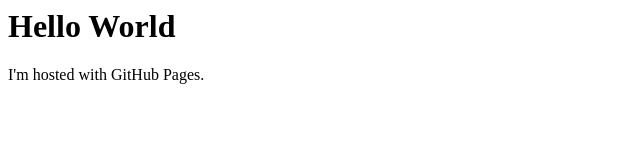
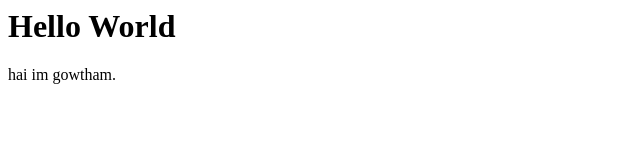
Before and after one commit to Gowtha-dev/gowtha-dev.github.io, a plain HTML site: page index.html in a window 1280 px wide. Shown: the full height of the page, 0-640 px from the left. Drawn offline with Linux system fonts and the light colour scheme.

Commit message:
Update index.html

```diff
--- a/index.html
+++ b/index.html
@@ -1,6 +1,6 @@
 <html>
 <body>
 <h1>Hello World</h1>
-<p>I'm hosted with GitHub Pages.</p>
+<p>hai im gowtham.</p>
 </body>
 </html>
```
